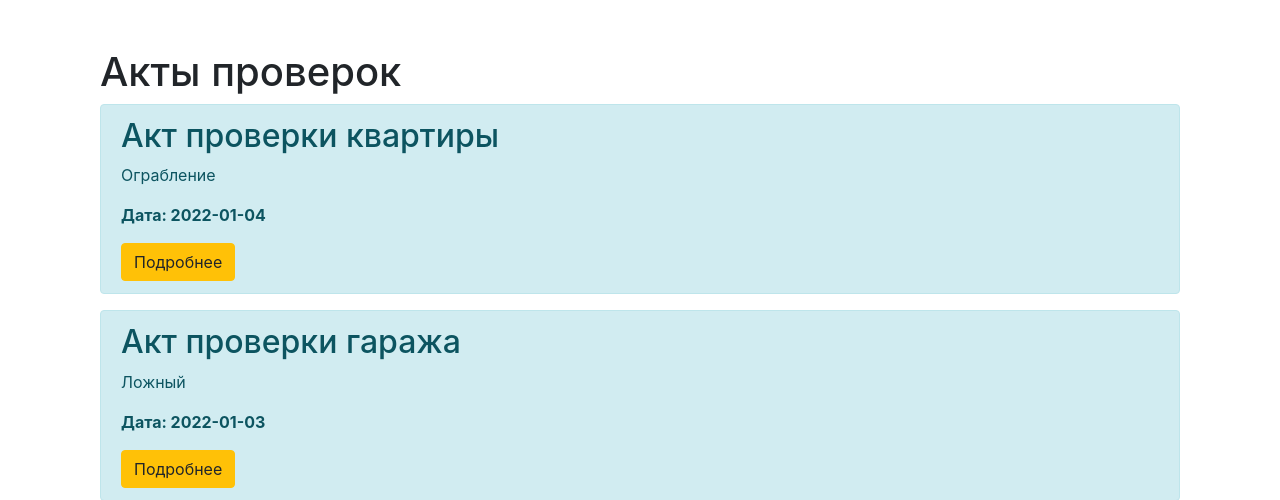
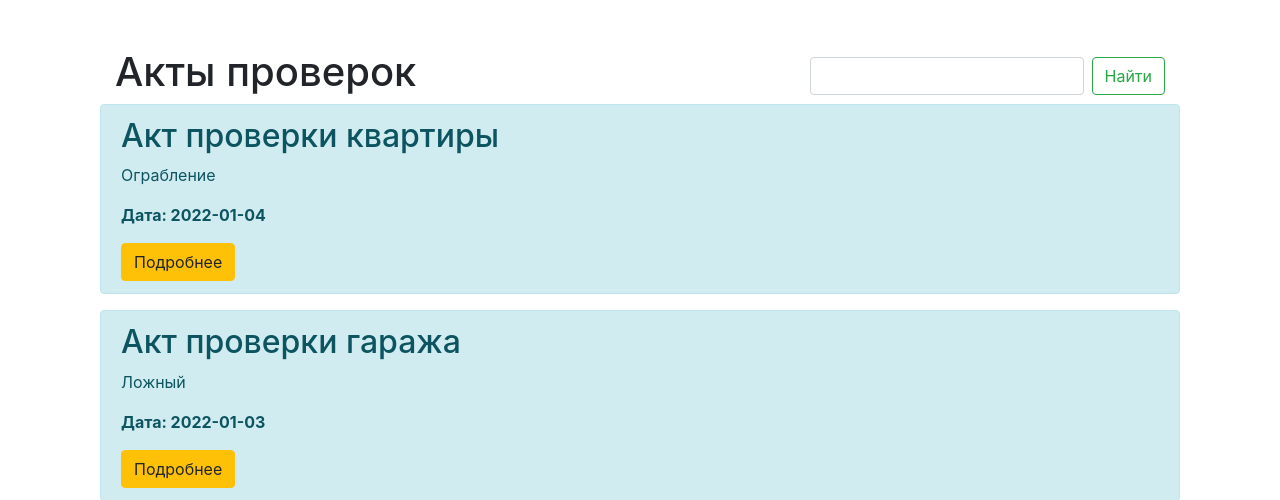
Before and after one commit to pvlKryu/Flask_Blog, a Flask app: page /acts in a window 1280 px wide. Shown: the part 87-587 px from the top of the page. Run offline with Flask 2, Linux system fonts and the light colour scheme; data comes from the database, SQL or seed files in the repository; both versions use the stored data as it was after the commit; some libraries are stand-ins or nearby versions.

Commit message:
Добавлен поиск
На страницах просмотра Договоров и Актов проверок добавлен поиск. Добавлена проверка на создание пустых договоров и актов.

```diff
--- a/app.py
+++ b/app.py
@@ -1,4 +1,4 @@
-from flask import Flask, render_template, url_for, request, redirect, flash
+from flask import Flask, render_template, url_for, request, redirect
 from flask_sqlalchemy import SQLAlchemy  # Подключение БД
 from datetime import date, datetime
 
@@ -84,22 +84,37 @@ def about():
 
 @app.route('/contracts')
 def contracts():
-    # Выводим все записи из БД сортируя по дате:
-    contracts = Contract.query.order_by(Contract.date.desc()).all()
-    # в шаблон передаем список контрактов
+
+    q = request.args.get('q')
+
+    if q:
+        contracts = Contract.query.filter(Contract.title.contains(q) | Contract.text.contains(
+            q) | Contract.contract_id.contains(q) | Contract.intro.contains(q)).all()
+    else:
+        # Выводим все записи из БД сортируя по дате:
+        contracts = Contract.query.order_by(Contract.date.desc()).all()
+        # в шаблон передаем список контрактов
     return render_template("contracts.html", contracts=contracts)
 
 
 @app.route('/acts')
 def acts():
-    # Выводим все записи из БД сортируя по дате:
-    acts = Act.query.order_by(Act.date.desc()).all()
-    # в шаблон передаем список контрактов
+
+    q = request.args.get('q')
+
+    if q:
+        acts = Act.query.filter(Act.title.contains(q) | Act.text.contains(
+            q) | Act.act_id.contains(q) | Act.status.contains(q) | Act.object_adress.contains(q)).all()
+    else:
+        # Выводим все записи из БД сортируя по дате:
+        acts = Act.query.order_by(Act.date.desc()).all()
+        # в шаблон передаем список контрактов
     return render_template("acts.html", acts=acts)
 
 
 @app.route('/contracts/<int:contract_id>')
 def contract_detail(contract_id):
+
     # Выводим все записи из БД сортируя по дате:
     contract = Contract.query.get(contract_id)
     # в шаблон передаем список контрактов
@@ -134,6 +149,7 @@ def act_delet(act_id):
 
 @app.route('/acts/<int:act_id>')
 def act_detail(act_id):
+
     # Выводим все записи из БД сортируя по дате:
     act = Act.query.get(act_id)
     # в шаблон передаем список контрактов
--- a/templates/acts.html
+++ b/templates/acts.html
@@ -6,7 +6,13 @@
 
 {% block body %}
 <div class="container mt-5">
-    <H1>Акты проверок</H1>
+    <div class="container d-flex justify-content-between ">
+        <H1>Акты проверок  </H1>
+        <form class="form-inline my-2 my-lg-0">
+            <input class="form-control mr-sm-2" type="search" placeholder="Поиск" aria-label="Search" name="q" value="{{ request.args.get('q', '') }} ">
+            <button class="btn btn-outline-success my-2 my-sm-0" type="submit">Найти</button>
+        </form>
+    </div>
     {% if acts|length > 0 %}
         <!-- На вход получаем список, который нужно перебрать -->
         {% for el in acts %}
--- a/templates/base.html
+++ b/templates/base.html
@@ -53,6 +53,9 @@
                 </div>
               </div>
 
+
+
+
             <a class="btn btn-sm btn-outline-secondary" href="/signin">Войти</a>
             <a class="btn btn-sm btn-outline-secondary" href="/signup">Регистрация</a>
 
```
Also changed, not shown: templates/contracts.html (+12 -1 lines), ovo.db.
